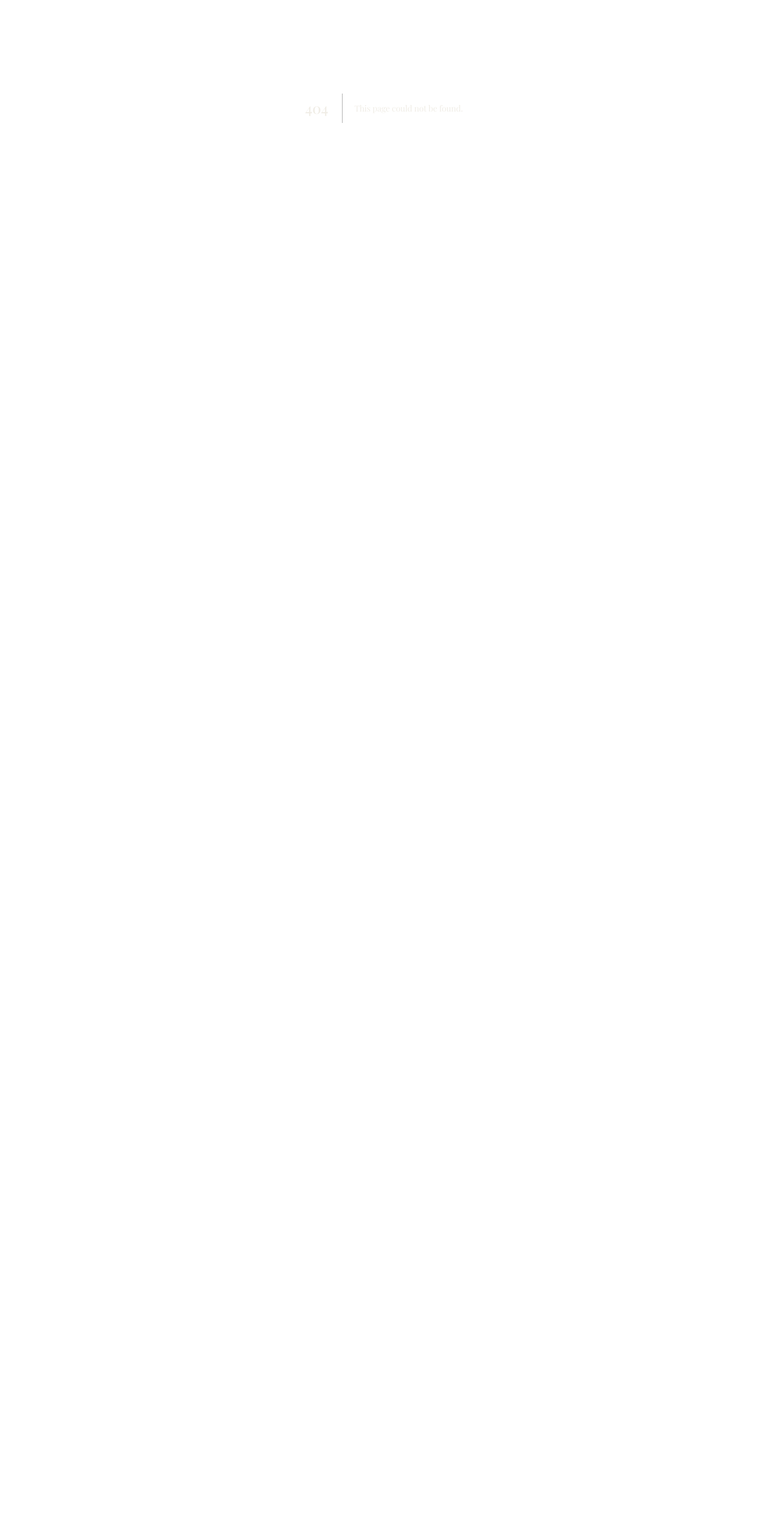
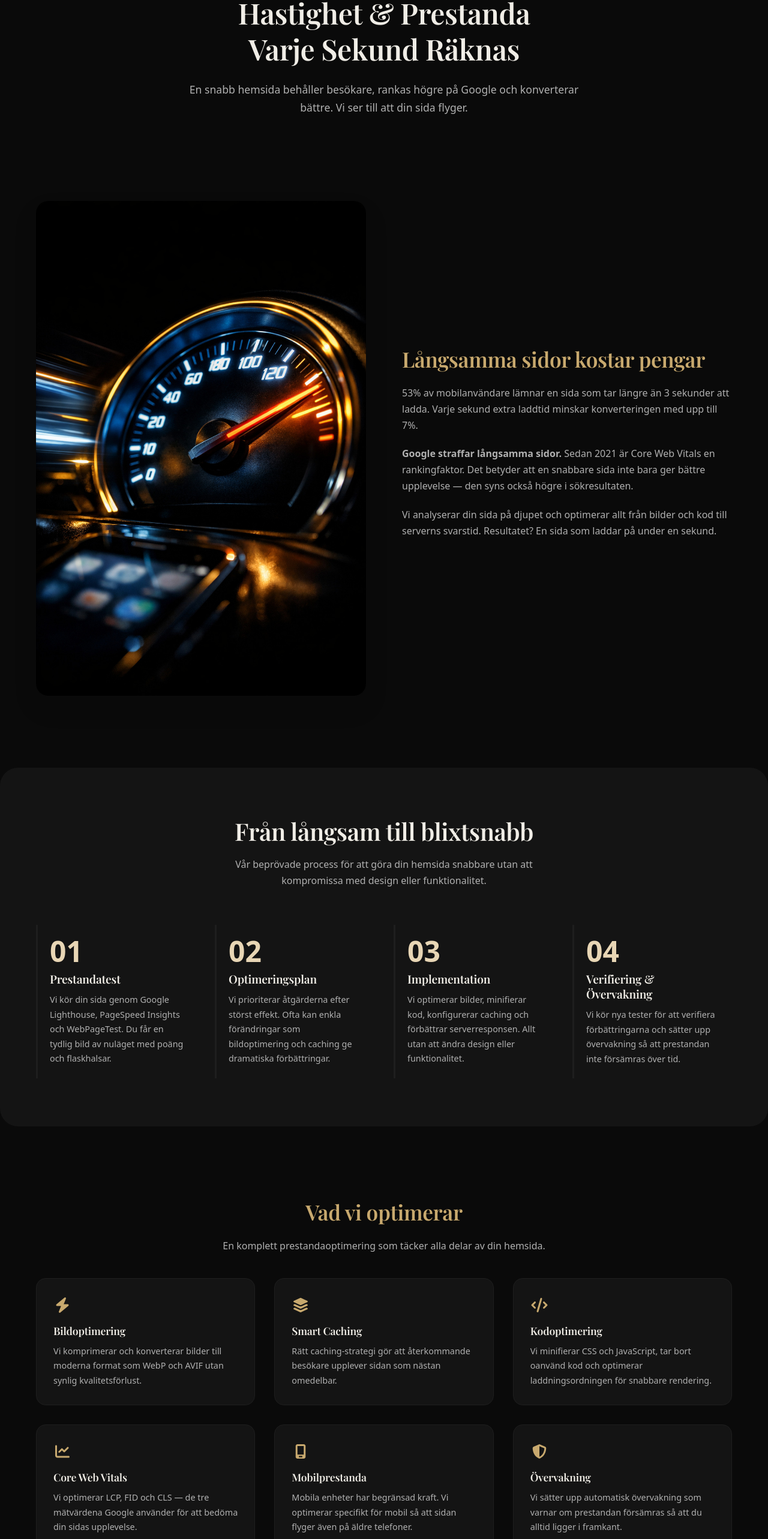
Before and after one commit to ronnedahl/my-company-page-fullstack, a Next.js app in the folder next-app/: page /prestanda in a window 1280 px wide. Before the commit this address had no page. Shown: the part 220-2786 px from the top of the page at 60% size. Before the commit the page ends 800 px from the top, so only its background shows below. Built offline with nearby package versions, Linux system fonts and the light colour scheme.

Commit message:
Add prestanda service detail page

```diff
--- /dev/null
+++ b/next-app/src/app/prestanda/page.tsx
@@ -0,0 +1,30 @@
+import type { Metadata } from "next";
+import ServiceHeader from "@/components/layout/ServiceHeader";
+import Footer from "@/components/layout/Footer";
+import ServiceHero from "@/components/prestanda/ServiceHero";
+import IntroSection from "@/components/prestanda/IntroSection";
+import ProcessSection from "@/components/prestanda/ProcessSection";
+import FeaturesSection from "@/components/prestanda/FeaturesSection";
+import CtaSection from "@/components/prestanda/CtaSection";
+
+export const metadata: Metadata = {
+  title: "Hastighet & Prestanda - Växtkraft Webb",
+  description:
+    "Vi optimerar din hemsida för blixtsnabba laddtider som ger bättre Google-ranking och nöjdare besökare.",
+};
+
+export default function PrestandaPage() {
+  return (
+    <>
+      <ServiceHeader />
+      <main>
+        <ServiceHero />
+        <IntroSection />
+        <ProcessSection />
+        <FeaturesSection />
+        <CtaSection />
+      </main>
+      <Footer />
+    </>
+  );
+}
--- /dev/null
+++ b/next-app/src/components/prestanda/CtaSection.tsx
@@ -0,0 +1,23 @@
+import Link from "next/link";
+
+export default function CtaSection() {
+  return (
+    <section className="max-w-[1200px] mx-auto px-5 mb-15">
+      <div className="bg-card-bg border border-border text-white text-center py-20 px-5 rounded-[30px]">
+        <h2 className="text-[1.5rem] md:text-[2.5rem] font-semibold mb-5">
+          Hur snabb är din sida egentligen?
+        </h2>
+        <p className="max-w-[600px] mx-auto mb-10 text-gray-text">
+          Kontakta oss för ett kostnadsfritt prestandatest. Du får en rapport
+          med poäng och konkreta förbättringsförslag.
+        </p>
+        <Link
+          href="/#contact"
+          className="bg-accent-green text-white px-9 py-2 sm:py-4 rounded-lg font-semibold inline-block hover:opacity-90 hover:-translate-y-0.5 transition-all duration-300"
+        >
+          Kontakta Oss
+        </Link>
+      </div>
+    </section>
+  );
+}
--- /dev/null
+++ b/next-app/src/components/prestanda/FeaturesSection.tsx
@@ -0,0 +1,72 @@
+import {
+  faBolt,
+  faLayerGroup,
+  faMobileScreen,
+  faChartLine,
+  faCode,
+  faShieldHalved,
+} from "@/lib/icons";
+import type { FeatureData } from "@/types";
+import FeatureItem from "../webbutveckling/FeatureItem";
+
+const features: FeatureData[] = [
+  {
+    icon: faBolt,
+    title: "Bildoptimering",
+    description:
+      "Vi komprimerar och konverterar bilder till moderna format som WebP och AVIF utan synlig kvalitetsförlust.",
+  },
+  {
+    icon: faLayerGroup,
+    title: "Smart Caching",
+    description:
+      "Rätt caching-strategi gör att återkommande besökare upplever sidan som nästan omedelbar.",
+  },
+  {
+    icon: faCode,
+    title: "Kodoptimering",
+    description:
+      "Vi minifierar CSS och JavaScript, tar bort oanvänd kod och optimerar laddningsordningen för snabbare rendering.",
+  },
+  {
+    icon: faChartLine,
+    title: "Core Web Vitals",
+    description:
+      "Vi optimerar LCP, FID och CLS — de tre mätvärdena Google använder för att bedöma din sidas upplevelse.",
+  },
+  {
+    icon: faMobileScreen,
+    title: "Mobilprestanda",
+    description:
+      "Mobila enheter har begränsad kraft. Vi optimerar specifikt för mobil så att sidan flyger även på äldre telefoner.",
+  },
+  {
+    icon: faShieldHalved,
+    title: "Övervakning",
+    description:
+      "Vi sätter upp automatisk övervakning som varnar om prestandan försämras så att du alltid ligger i framkant.",
+  },
+];
+
+export default function FeaturesSection() {
+  return (
+    <section className="py-15">
+      <div className="max-w-[1200px] mx-auto px-5">
+        <div className="text-center mb-10">
+          <h2 className="text-[1.8rem] md:text-[2.2rem] font-semibold mb-5 text-accent-green">
+            Vad vi optimerar
+          </h2>
+          <p className="text-gray-text">
+            En komplett prestandaoptimering som täcker alla delar av din
+            hemsida.
+          </p>
+        </div>
+        <div className="grid grid-cols-1 md:grid-cols-3 gap-8">
+          {features.map((feature) => (
+            <FeatureItem key={feature.title} {...feature} />
+          ))}
+        </div>
+      </div>
+    </section>
+  );
+}
--- /dev/null
+++ b/next-app/src/components/prestanda/IntroSection.tsx
@@ -0,0 +1,42 @@
+import Image from "next/image";
+
+export default function IntroSection() {
+  return (
+    <section className="py-15">
+      <div className="max-w-[1200px] mx-auto px-5">
+        <div className="grid grid-cols-1 md:grid-cols-2 gap-15 items-center">
+          <div className="relative rounded-[20px] overflow-hidden shadow-[0_20px_40px_rgba(0,0,0,0.1)]">
+            <Image
+              src="/images/speed-site.jpg"
+              alt="Snabb server och prestanda"
+              width={600}
+              height={400}
+              className="w-full h-auto rounded-[20px]"
+            />
+          </div>
+          <div>
+            <h2 className="text-[1.6rem] md:text-[2.2rem] font-semibold mb-5 text-accent-green">
+              Långsamma sidor kostar pengar
+            </h2>
+            <p className="text-gray-text mb-5">
+              53% av mobilanvändare lämnar en sida som tar längre än 3 sekunder
+              att ladda. Varje sekund extra laddtid minskar konverteringen med
+              upp till 7%.
+            </p>
+            <p className="text-gray-text mb-5">
+              <strong>Google straffar långsamma sidor.</strong> Sedan 2021
+              är Core Web Vitals en rankingfaktor. Det betyder att en snabbare
+              sida inte bara ger bättre upplevelse — den syns också högre i
+              sökresultaten.
+            </p>
+            <p className="text-gray-text mb-5">
+              Vi analyserar din sida på djupet och optimerar allt från bilder
+              och kod till serverns svarstid. Resultatet? En sida som laddar på
+              under en sekund.
+            </p>
+          </div>
+        </div>
+      </div>
+    </section>
+  );
+}
--- /dev/null
+++ b/next-app/src/components/prestanda/ProcessSection.tsx
@@ -0,0 +1,52 @@
+import type { StepData } from "@/types";
+import StepCard from "../webbutveckling/StepCard";
+
+const steps: StepData[] = [
+  {
+    number: "01",
+    title: "Prestandatest",
+    description:
+      "Vi kör din sida genom Google Lighthouse, PageSpeed Insights och WebPageTest. Du får en tydlig bild av nuläget med poäng och flaskhalsar.",
+  },
+  {
+    number: "02",
+    title: "Optimeringsplan",
+    description:
+      "Vi prioriterar åtgärderna efter störst effekt. Ofta kan enkla förändringar som bildoptimering och caching ge dramatiska förbättringar.",
+  },
+  {
+    number: "03",
+    title: "Implementation",
+    description:
+      "Vi optimerar bilder, minifierar kod, konfigurerar caching och förbättrar serverresponsen. Allt utan att ändra design eller funktionalitet.",
+  },
+  {
+    number: "04",
+    title: "Verifiering & Övervakning",
+    description:
+      "Vi kör nya tester för att verifiera förbättringarna och sätter upp övervakning så att prestandan inte försämras över tid.",
+  },
+];
+
+export default function ProcessSection() {
+  return (
+    <section className="bg-card-bg py-20 my-15 rounded-[30px]">
+      <div className="max-w-[1200px] mx-auto px-5">
+        <div className="text-center mb-15">
+          <h2 className="text-[1.8rem] md:text-[2.5rem] font-semibold mb-4">
+            Från långsam till blixtsnabb
+          </h2>
+          <p className="max-w-[600px] mx-auto text-gray-text">
+            Vår beprövade process för att göra din hemsida snabbare utan att
+            kompromissa med design eller funktionalitet.
+          </p>
+        </div>
+        <div className="grid grid-cols-1 sm:grid-cols-2 md:grid-cols-4 gap-8">
+          {steps.map((step) => (
+            <StepCard key={step.number} {...step} />
+          ))}
+        </div>
+      </div>
+    </section>
+  );
+}
--- /dev/null
+++ b/next-app/src/components/prestanda/ServiceHero.tsx
@@ -0,0 +1,19 @@
+export default function ServiceHero() {
+  return (
+    <section className="py-20 text-center">
+      <div className="max-w-[1200px] mx-auto px-5">
+        <span className="bg-[#E8D6B5] text-accent-green px-4 py-1 rounded-[20px] text-[0.85rem] font-semibold uppercase tracking-wider inline-block mb-5">
+          Prestanda
+        </span>
+        <h1 className="text-[1.3rem] sm:text-[2.2rem] md:text-[3rem] font-semibold mb-6 leading-tight">
+          Hastighet & Prestanda <br />
+          Varje Sekund Räknas
+        </h1>
+        <p className="max-w-[700px] mx-auto text-[1.1rem] text-gray-text">
+          En snabb hemsida behåller besökare, rankas högre på Google och
+          konverterar bättre. Vi ser till att din sida flyger.
+        </p>
+      </div>
+    </section>
+  );
+}
--- a/next-app/src/components/sections/Services.tsx
+++ b/next-app/src/components/sections/Services.tsx
@@ -50,6 +50,7 @@ const services: ServiceCardData[] = [
     title: "Hastighet & Prestanda",
     description:
       "Ingen gillar långsamma sidor. Vi optimerar din kod och dina bilder så att sidan laddar blixtsnabbt.",
+    href: "/prestanda",
   },
 ];
 
```
Also changed, not shown: next-app/public/images/speed-site.jpg (added).
